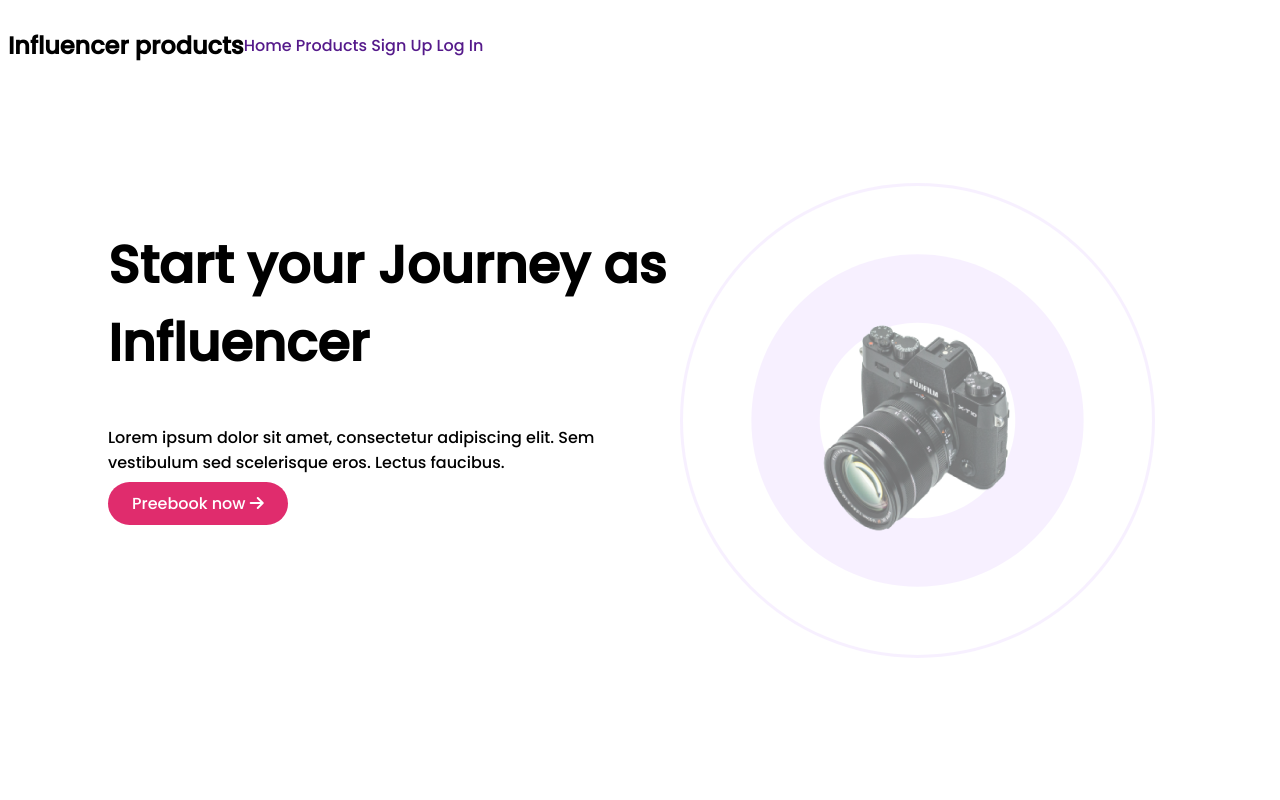
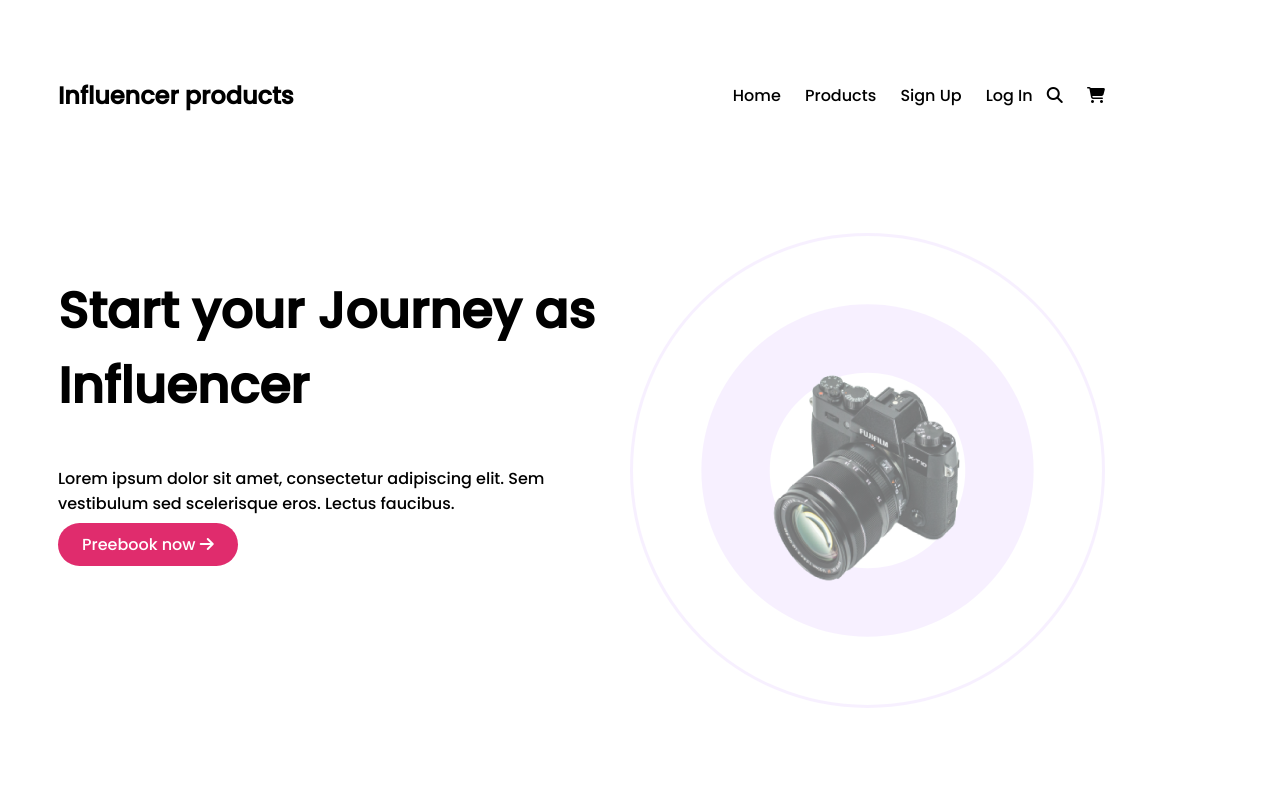
Before and after one commit to FayselAhmed/influencer-gear-main, a plain HTML site: page index.html in a window 1280 px wide. Shown: the top 800 px of the page. Drawn offline with Linux system fonts and the light colour scheme.

Commit message:
new added

```diff
--- a/index.html
+++ b/index.html
@@ -17,7 +17,7 @@
     <!---------------------
           header Start
     ------------------------>
-    <header>
+    <header class="container">
         <nav class="products">
             <h2>Influencer products</h2>
             <div class="menu">
@@ -25,6 +25,8 @@
                 <a href="">Products</a>
                 <a href="">Sign Up</a>
                 <a href="">Log In</a>
+                <i class="fa-solid fa-magnifying-glass"></i>
+                <i class="fa-solid fa-cart-shopping"></i>
             </div>
         </nav>
     </header>
@@ -63,7 +65,9 @@
                 <img src="images/logos/Walmart.svg" alt="">
             </div>
         </section>
-        <!-- Popular Collection -->
+        <!--------------------------
+            Popular Collection
+        ------------------------------>
         <section class="container">
             <h2 class="section-title">Popular Collection</h2>
             <div class="collection-details">
@@ -281,7 +285,9 @@
             </div>
         </section>
 
-        <!-- Featured products -->
+        <!----------------------
+            Featured products
+        ------------------------->
         <section class="container">
             <div class="container-2">
                 <div class="gear">
@@ -297,9 +303,9 @@
 
             </div>
         </section>
-    </main>
 
         <!-- footer -->
+        <section class="container">
             <footer class="footer">
                 <div class="footer-details">
                     <div class="footer-title">
@@ -314,5 +320,6 @@
                     </div>
 
                 </div>
-
             </footer>
+        </section>
+    </main>
--- a/styles/style.css
+++ b/styles/style.css
@@ -11,12 +11,18 @@ body {
 .products {
     display: flex;
     align-items: center;
+    justify-content: space-between;
 }
 
-.menu {}
+.menu .fa-magnifying-glass {
+    margin-right: 20px;
+    margin-left: 10px;
+}
 
 .menu a {
     text-decoration: none;
+    margin-left: 20px;
+    color: black;
 }
 
 
@@ -25,7 +31,7 @@ body {
 .container {
     background-color: #FFFFFF;
     width: 1047px;
-    padding: 100px;
+    padding: 50px;
 }
 
 .container-2 {
@@ -33,7 +39,7 @@ body {
 }
 
 .Influencer-Journey h2 {
-    font-size: 52px;
+    font-size: 50px;
 }
 
 .link-button {
@@ -129,7 +135,7 @@ body {
         #E02C6D;
 }
 
-/* Featured products */
+/* Featured products styles */
 
 .gear img {
     width: 404px;
@@ -137,7 +143,7 @@ body {
     margin-right: 70px;
 }
 
-/* footer */
+/* footer styles */
 .footer {
     background-color: black;
     padding: 5px;
```
Lines whose indentation alone changed are shown as unchanged.
